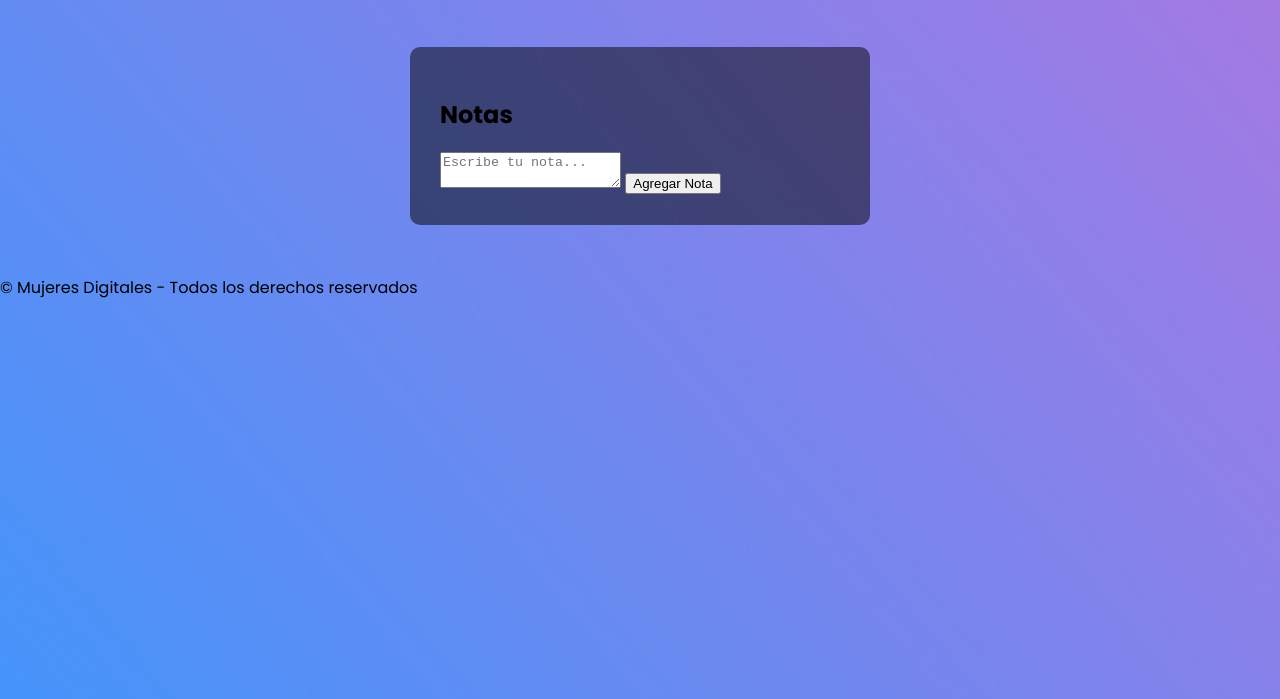
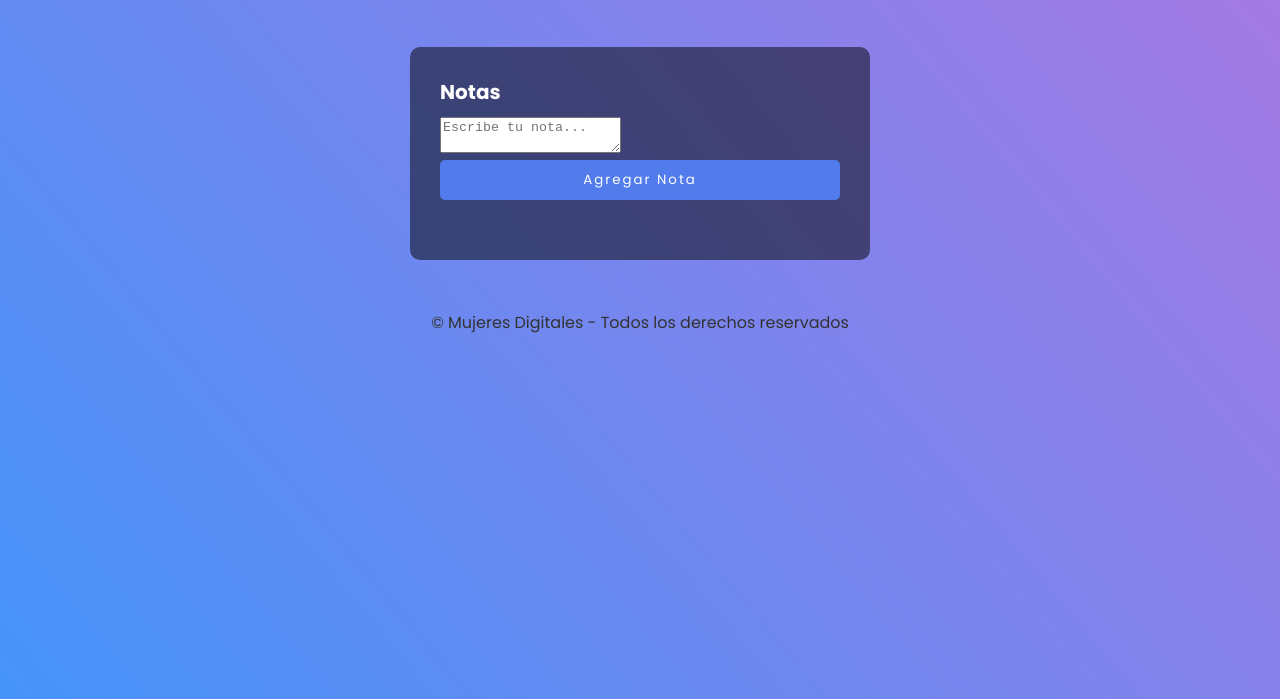
Before and after one commit to Zharick123/Grupo1_Mujeres_Digitales, a plain HTML site: page index.html in a window 1280 px wide. Shown: the part 101-800 px from the top of the page. Drawn offline with Linux system fonts and the light colour scheme.

Commit message:
Añadí estilos visuales a contenedor y al botón para mejorar la interfaz

```diff
--- a/style.css
+++ b/style.css
@@ -18,6 +18,12 @@ h1{
     color: #fff;
 }
 
+p{
+    text-align: center;
+    margin: 50px 0;
+    color: #333232;
+}
+
 .contenedor{
     margin: 50px auto;
     width: 400px;
@@ -25,3 +31,25 @@ h1{
     background: rgb(0, 0, 0, 0.5) ;
     border-radius: 10px;
 }
+
+.contenedor h2{
+    margin: 0 0 10px;
+    font-size: 20px;
+    color: #fff;
+}
+
+.contenedor .elemento{
+    margin-bottom: 30px;
+}
+
+.contenedor .elemento input[type="submit"]{
+    width: 100%;
+    padding: 10px 0;
+    color: #fff;
+    background: #527bec;
+    border: none;
+    border-radius: 5px;
+    font-family: "Poppins", sans-serif;
+    letter-spacing: 2px;
+    cursor: pointer;
+}
```
